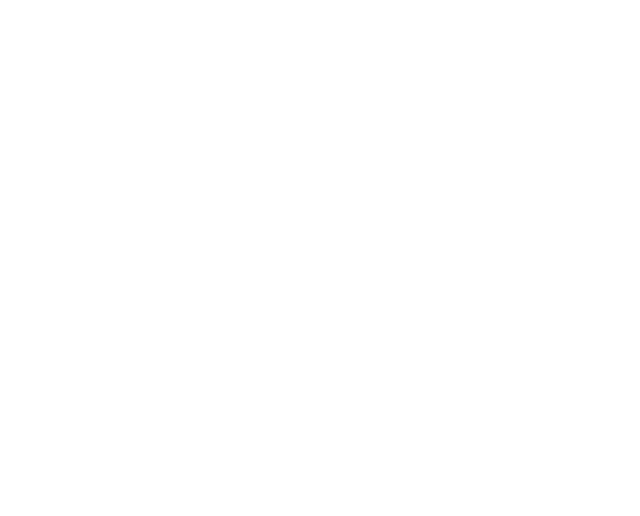
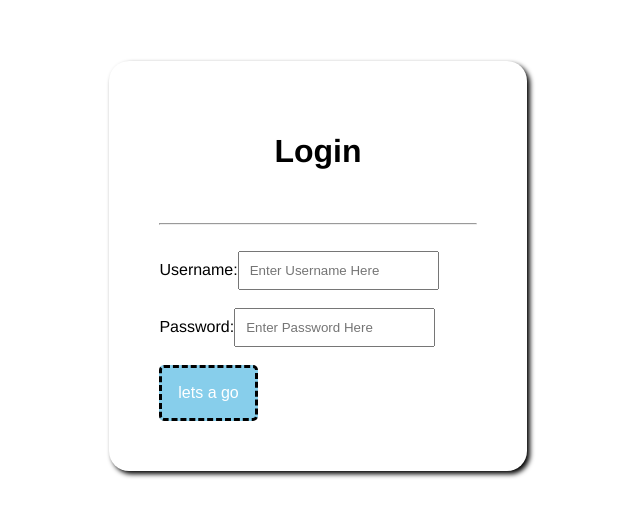
Before and after one commit to Danx3mer/TalosV2, a React (Vite) app: page /login in a window 1280 px wide. Before the commit this address had no page. Shown: the part 130-646 px from the top of the page, without its empty margins (322-962 px from the left). Built offline with nearby package versions, Linux system fonts and the light colour scheme.

Commit message:
feat: start on event handling for login page

```diff
--- a/src/App.jsx
+++ b/src/App.jsx
@@ -4,7 +4,7 @@
 export default function App() {
 	return (
 		<Routes>
-			<Route path="/login.html" element=<Login/>/>
+			<Route path="/login" element=<Login/>/>
 		</Routes>
 	);
 }
--- a/src/components/form.jsx
+++ b/src/components/form.jsx
@@ -3,6 +3,7 @@
 function FormStyled({title, inputs, submitButtonValue, onClick}) {
 	return (
 		<div className="form">
+		<form onSubmit={onClick} method="POST">
 		<h1 id={`form-${title}-title`} className='formTitle'>{title}</h1>
 
 		<hr/><br/>
@@ -10,13 +11,14 @@
 		{ inputs.map((inputName, index) => {
 			return <>
 				<InputLine key={index} valueName={inputName} />
-				{(index !== inputs.length-1) ? <span><br/><br/></span> : ""}
+				{(index !== inputs.length-1) && <span><br/><br/></span>}
 				</>
 		})}
 
 		<br/><br/>
 
-		<input id={`submit-${title}`} className='formBtn' type='submit' action={onClick} name={`submit-${title}`} value={submitButtonValue}></input>
+		<input id={`submit-${title}`} className='formBtn' type='submit' name={`submit-${title}`} value={submitButtonValue}></input>
+		</form>
 		</div>
 	)
 }
--- a/src/pages/Login.jsx
+++ b/src/pages/Login.jsx
@@ -2,8 +2,13 @@
 import '../css/login.css'
 
 function Login() {
+	const handleLogin = (e) => {
+		e.preventDefault()	//Stop reloading
+		alert('blah')
+	};
+
 	return (
-		<FormStyled title='Login' inputs={['Username', 'Password']} submitButtonValue='lets a go' onCLick='submit' />
+		<FormStyled title='Login' inputs={['Username', 'Password']} submitButtonValue='lets a go' onClick={handleLogin} />
 	);
 }
 
```
